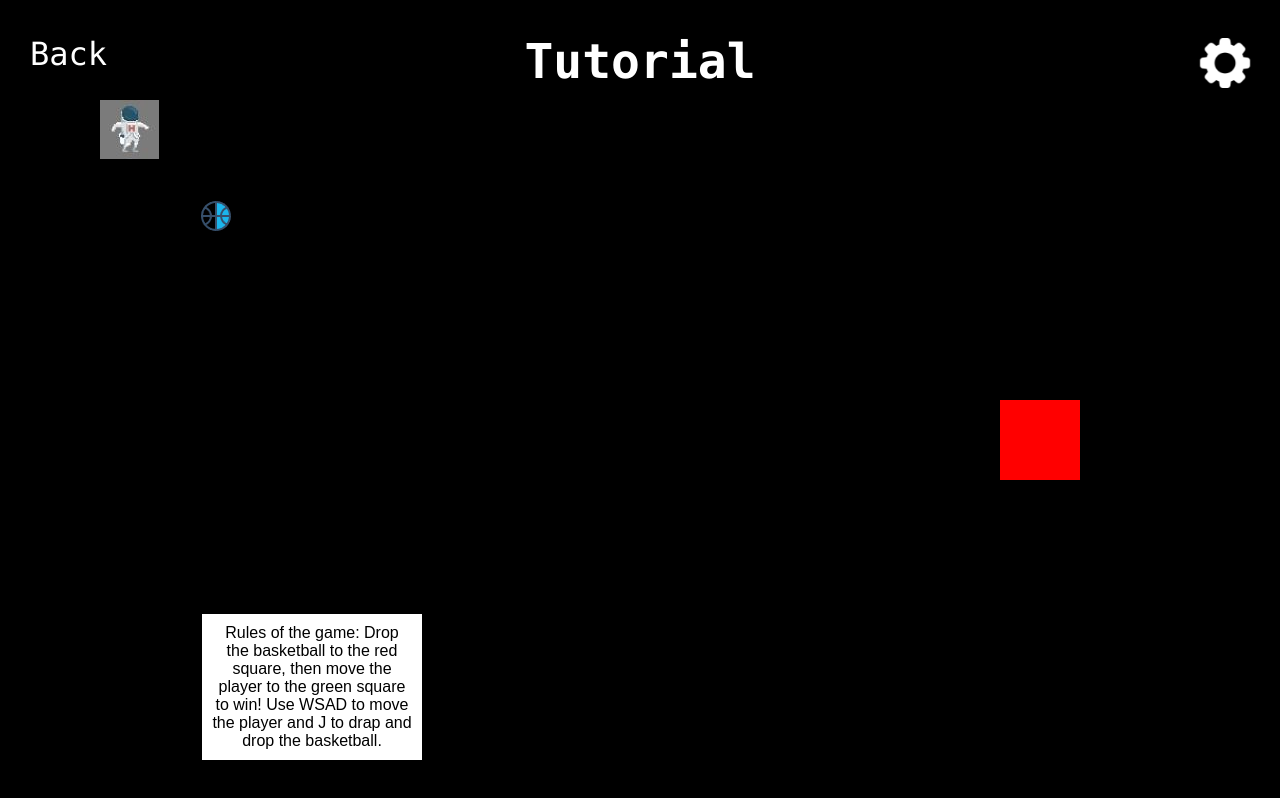
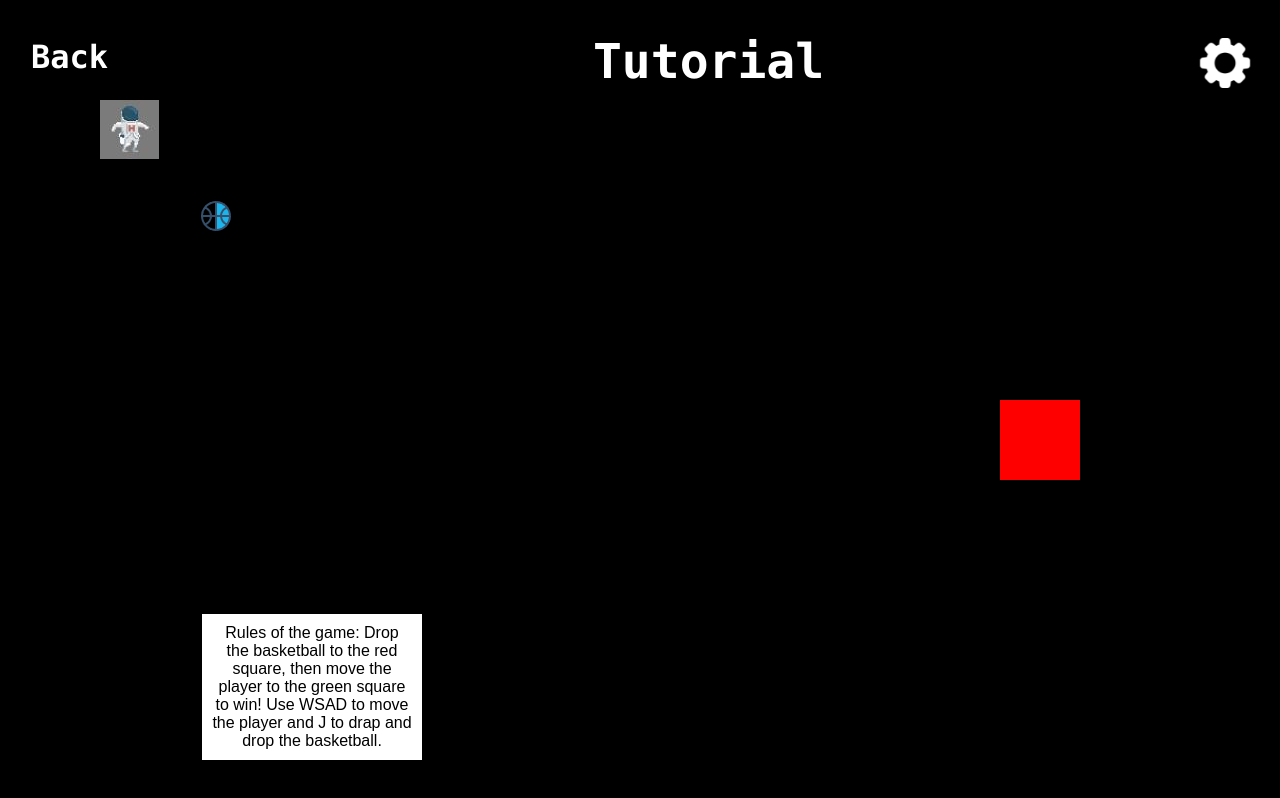
Before and after one commit to shiqi0515/UI-Whatever, a React (Create React App) app: page /tutorialLevel in a window 1280 px wide. Shown: the top 798 px of the page. Built offline with nearby package versions, Linux system fonts and the light colour scheme.

Commit message:
Header fixed and levelcard images change

```diff
--- a/src/Header.tsx
+++ b/src/Header.tsx
@@ -14,10 +14,11 @@ const Header: FC<{ title: string }> = ({ title }) => {
 
   return (
     <header>
-      <h1>{title}</h1>
+
       <button className="back_button" onClick={handleBackClick}>
         {translate("back")}
       </button>
+      <h1>{title}</h1>
       <div className={`fade-out ${fadeOut ? "active" : ""}`} />
     </header>
   );
--- a/src/SelectionLevels.tsx
+++ b/src/SelectionLevels.tsx
@@ -126,13 +126,15 @@ function SelectionLevels() {
     name: translate(level.name),
   }));
   return (
-    <div>
+    <div className="main_container">
       <Header title={translate("levels")} />
+
       <div className="levels-container">
         {translatedLevels.map((level) => (
           <LevelCard key={level.id} level={level} />
         ))}
       </div>
+
     </div>
   );
 }
--- a/src/levels/TutorialLevel.tsx
+++ b/src/levels/TutorialLevel.tsx
@@ -85,6 +85,7 @@ const TutorialLevel: React.FC = () => {
     <div className="container">
       <Header title={translate("tutorial")} />
       <SettingButton />
+
       {showModal && <div className="backdrop" />}
       <Modal show={showModal} onHide={handleClose} className="custom-modal">
         <Modal.Header >
@@ -99,14 +100,17 @@ const TutorialLevel: React.FC = () => {
           <Button className="modal_btn" variant="primary" onClick={handleClose}>Close</Button>
         </Modal.Footer>
       </Modal>
+
       <Player
         x={playerX}
         y={playerY}
         updatePosition={updatePosition}
         handlePickUpDropItem={handlePickUpDropItem}
       />
+
       <Item x={itemX} y={itemY} />
       <div className="goal" style={{ left: `${goalX}px`, top: `${goalY}px` }} />
+
       <div
         className="target"
         style={{ left: `${targetX}px`, top: `${targetY}px` }}
--- a/src/style/Footer.css
+++ b/src/style/Footer.css
@@ -1,12 +1,13 @@
 .footer {
+  display: flex;
+  justify-content: center;
   flex: 1;
   color: aliceblue;
   text-align: center;
   width: 100%;
-
+  flex-shrink: 0;
 }
 
 .footer-content {
-  margin-top: 200px;
   font-size: 16px;
 }
--- a/src/style/Header.css
+++ b/src/style/Header.css
@@ -1,23 +1,24 @@
-.header {
+header {
     display: flex;
+    flex-direction: row;
+    justify-content: center;
     align-items: center;
-    justify-content: space-between;
+}
+
+.back_button {
+    flex: 0;
+    font: bold 200% Consolas, Monaco, monospace;
 }
 
 h1 {
+    flex: 1;
     font: bold 300% Consolas, Monaco, monospace;
     margin-bottom: 0.5em;
     text-align: center;
     color: #ffffff;
 }
 
-.back_button {
-    width: 120px;
-    position: absolute;
-    top: 15px;
-    left: 0;
-    font-size:2em;
-}
+
 
 
 .fade-out {
--- a/src/style/homePage.css
+++ b/src/style/homePage.css
@@ -3,12 +3,13 @@
     flex-direction: column;
     align-items: center;
     justify-content: center;
-    height: 100vh;
+    min-height: 100vh;
     background-color:rgb(0, 0, 0) ;
     background-size: cover;
     background-repeat: no-repeat;
 }
 .mainPart{
+    width: 100%;
     display: flex;
     flex:1;
     flex-direction: column;
--- a/src/style/selectionLevels.css
+++ b/src/style/selectionLevels.css
@@ -3,7 +3,17 @@ body {
     background-color: #000000;
     background-size: cover;
 }
+main_container{
+    display: flex;
+    flex-direction: column;
+    justify-content: center;
+    align-items: center;
+    min-height: 100vh;
+    background-color: #000000;
+    background-size: cover;
+    background-repeat: no-repeat;
 
+}
 .levels-container {
     display: flex;
     flex-wrap: wrap;
@@ -66,3 +76,17 @@ body {
     border-radius: 5px;
     object-fit: cover;
 }
+
+
+@media (max-width: 600px) {
+    .level-card img {
+        display: none;
+    }
+
+}
+
+@media (min-width: 601px) and (max-width: 1200px) {
+    .level-card img {
+        display: none;
+    }
+}
```
